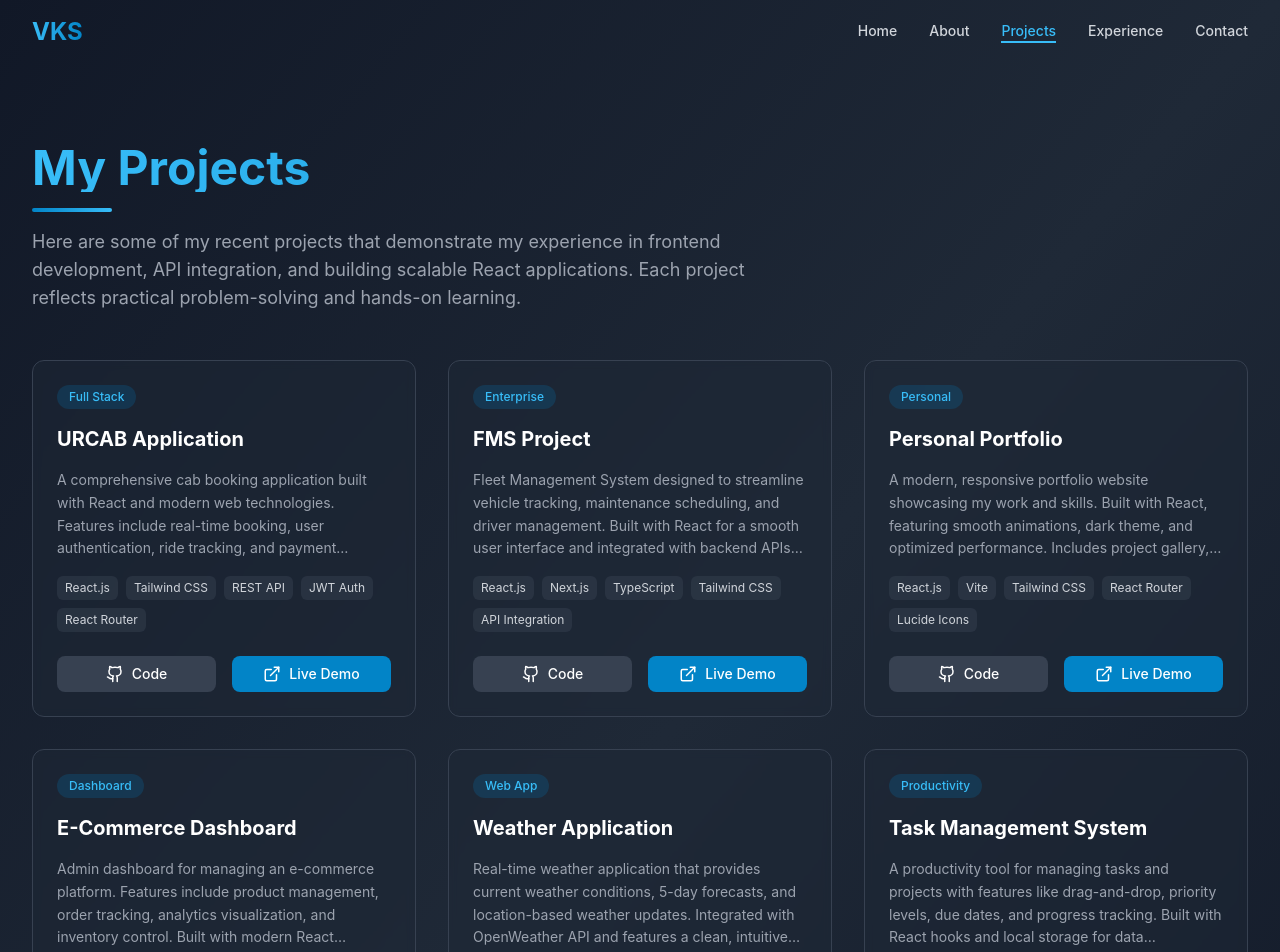
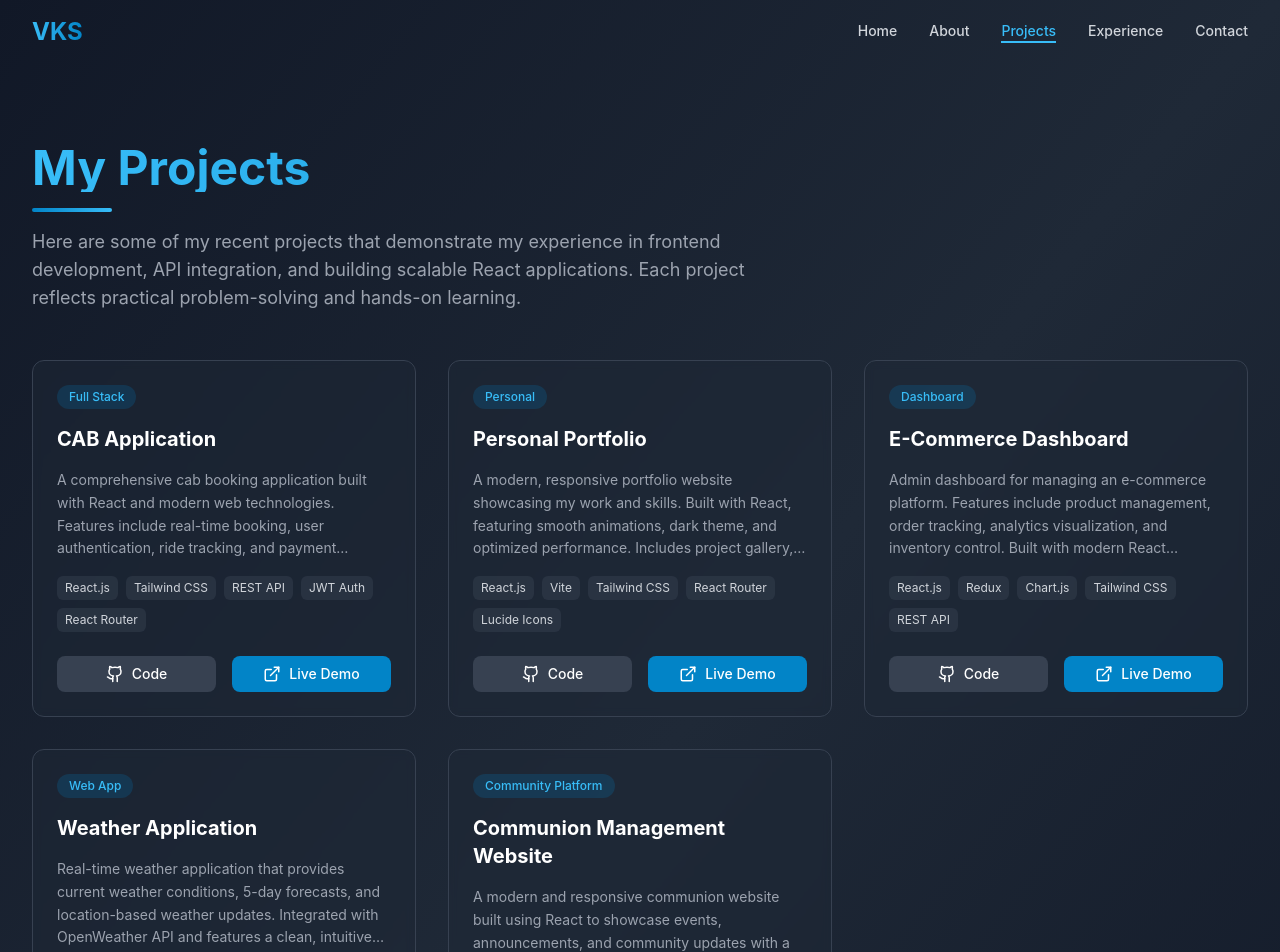
Before and after one commit to Soundar-techie/Portfolio-soundar, a React (Vite) app: page /projects in a window 1280 px wide. Shown: the top 952 px of the page. Built offline with nearby package versions, Linux system fonts and the light colour scheme; the HTML template or start-up script is replaced by a standard one.

Commit message:
Fix projects

```diff
--- a/src/pages/Projects.jsx
+++ b/src/pages/Projects.jsx
@@ -4,25 +4,25 @@ const Projects = () => {
     const projects = [
         {
             id: 1,
-            name: 'URCAB Application',
+            name: 'CAB Application',
             description:
                 'A comprehensive cab booking application built with React and modern web technologies. Features include real-time booking, user authentication, ride tracking, and payment integration. Designed with a focus on user experience and responsive design.',
             techStack: ['React.js', 'Tailwind CSS', 'REST API', 'JWT Auth', 'React Router'],
             github: 'https://github.com/soundark/urcab-app',
             live: 'https://urcab-demo.netlify.app',
             category: 'Full Stack',
-            img:'',
+            img: '',
         },
-        {
-            id: 2,
-            name: 'FMS Project',
-            description:
-                'Fleet Management System designed to streamline vehicle tracking, maintenance scheduling, and driver management. Built with React for a smooth user interface and integrated with backend APIs for real-time data synchronization.',
-            techStack: ['React.js', 'Next.js', 'TypeScript', 'Tailwind CSS', 'API Integration'],
-            github: 'https://github.com/soundark/fms-project',
-            live: 'https://fms-demo.vercel.app',
-            category: 'Enterprise',
-        },
+        // {
+        //     id: 2,
+        //     name: 'FMS Project',
+        //     description:
+        //         'Fleet Management System designed to streamline vehicle tracking, maintenance scheduling, and driver management. Built with React for a smooth user interface and integrated with backend APIs for real-time data synchronization.',
+        //     techStack: ['React.js', 'Next.js', 'TypeScript', 'Tailwind CSS', 'API Integration'],
+        //     github: 'https://github.com/soundark/fms-project',
+        //     live: 'https://fms-demo.vercel.app',
+        //     category: 'Enterprise',
+        // },
         {
             id: 3,
             name: 'Personal Portfolio',
@@ -55,13 +55,13 @@ const Projects = () => {
         },
         {
             id: 6,
-            name: 'Task Management System',
+            name: 'Communion Management Website',
             description:
-                'A productivity tool for managing tasks and projects with features like drag-and-drop, priority levels, due dates, and progress tracking. Built with React hooks and local storage for data persistence.',
-            techStack: ['React.js', 'React DnD', 'LocalStorage', 'Tailwind CSS', 'React Hooks'],
-            github: 'https://github.com/soundark/task-manager',
-            live: 'https://task-manager-soundar.netlify.app',
-            category: 'Productivity',
+                'A modern and responsive communion website built using React to showcase events, announcements, and community updates with a clean and user-friendly interface.',
+            techStack: ['React.js', 'TypeScript', 'Tailwind CSS', 'React Hooks', 'Responsive Design'],
+            github: 'https://github.com/Soundar-techie/Communion.git',
+            live: 'https://communion-eboe.onrender.com',
+            category: 'Community Platform',
         },
     ];
 
```
